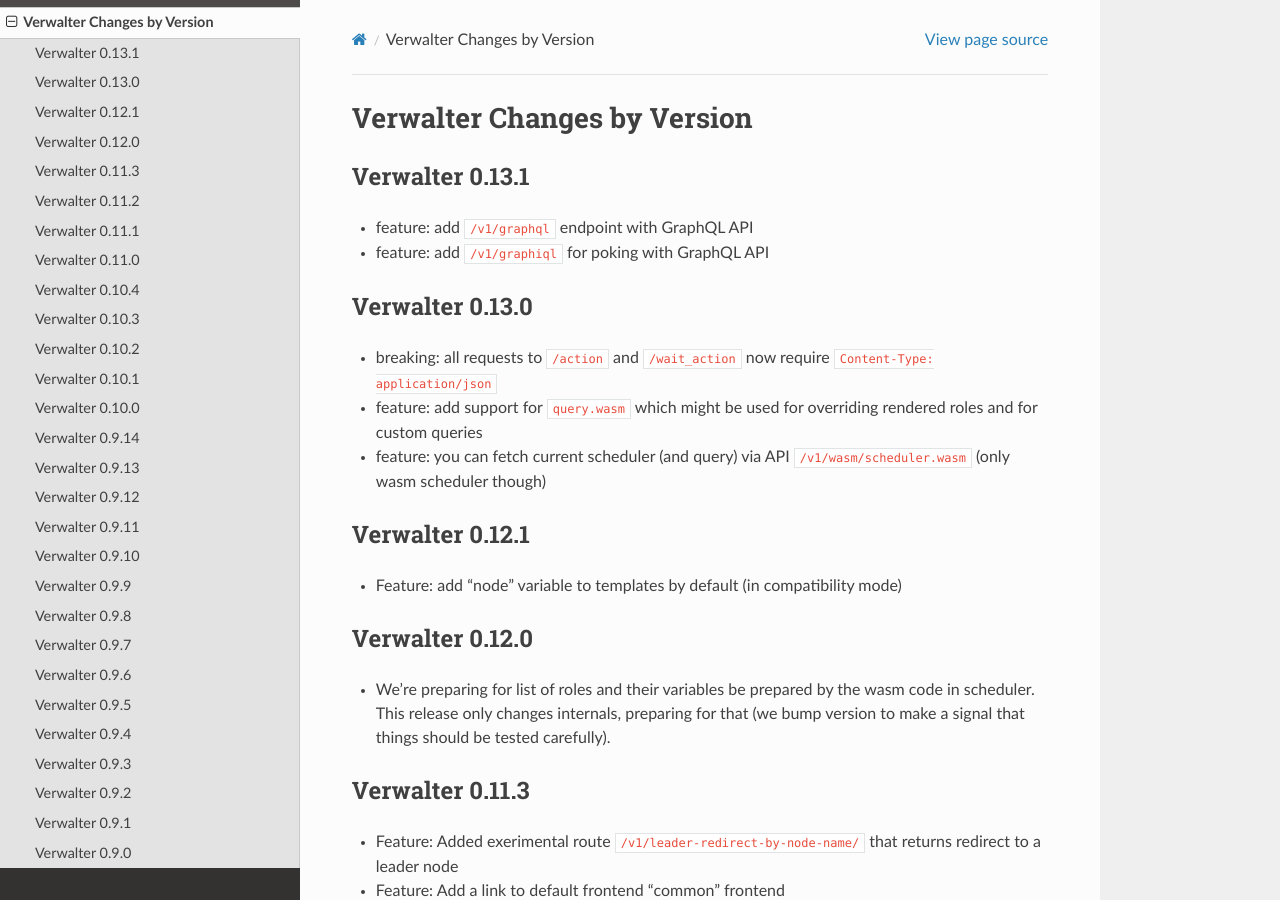
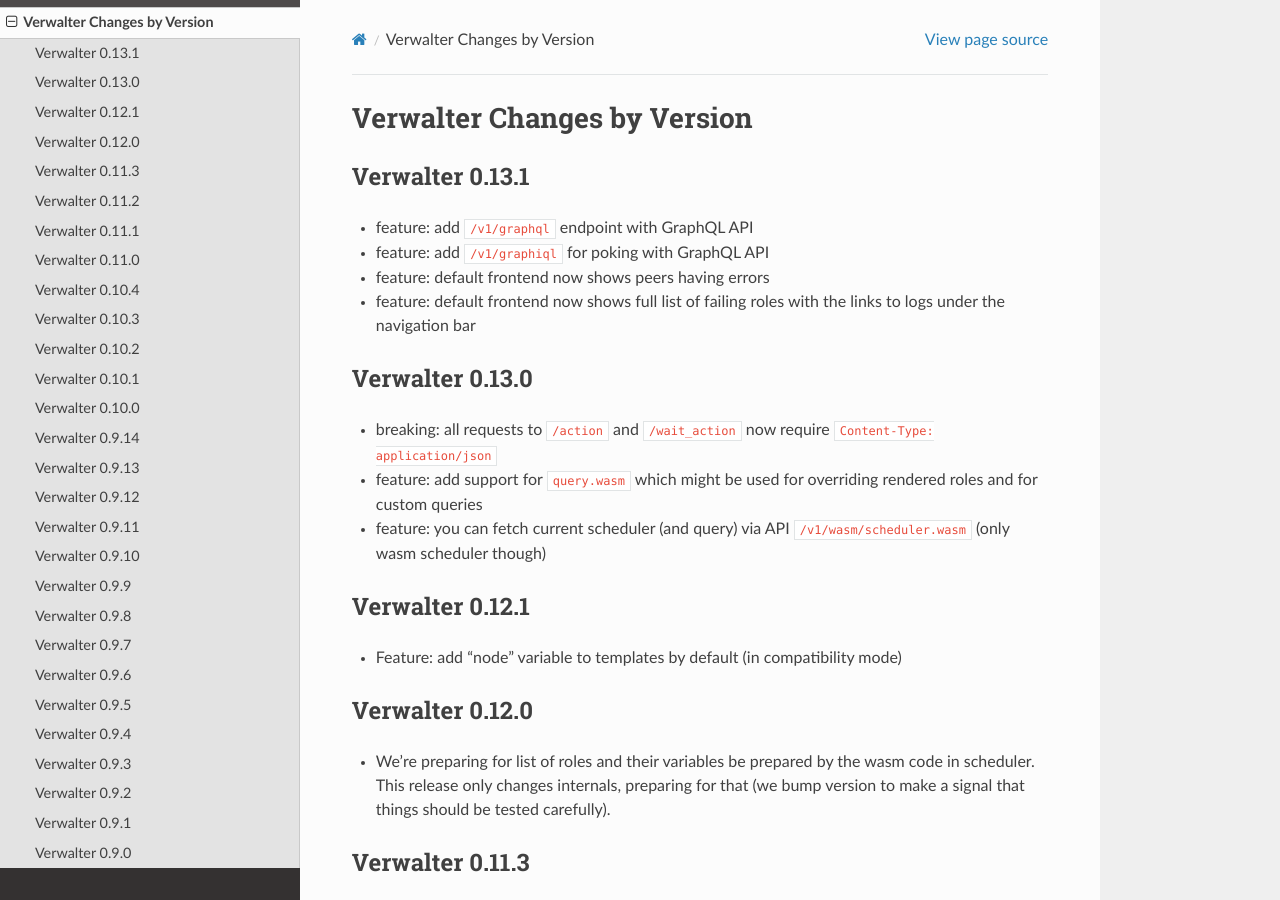
Before and after one commit to tailhook/verwalter, a Sphinx documentation site: the page built from doc/changelog.rst, in a window 1280 px wide and 900 px high. Built offline with Sphinx 7.4.7 and the Read the Docs theme 2.0.0, drawn with Linux system fonts in a browser that asks for light colours.

Commit message:
Update changelog

```diff
--- a/doc/changelog.rst
+++ b/doc/changelog.rst
@@ -9,6 +9,9 @@ Verwalter 0.13.1
 
 * feature: add ``/v1/graphql`` endpoint with GraphQL API
 * feature: add ``/v1/graphiql`` for poking with GraphQL API
+* feature: default frontend now shows peers having errors
+* feature: default frontend now shows full list of failing roles with the
+  links to logs under the navigation bar
 
 
 .. _changelog-0.13.0:
```
